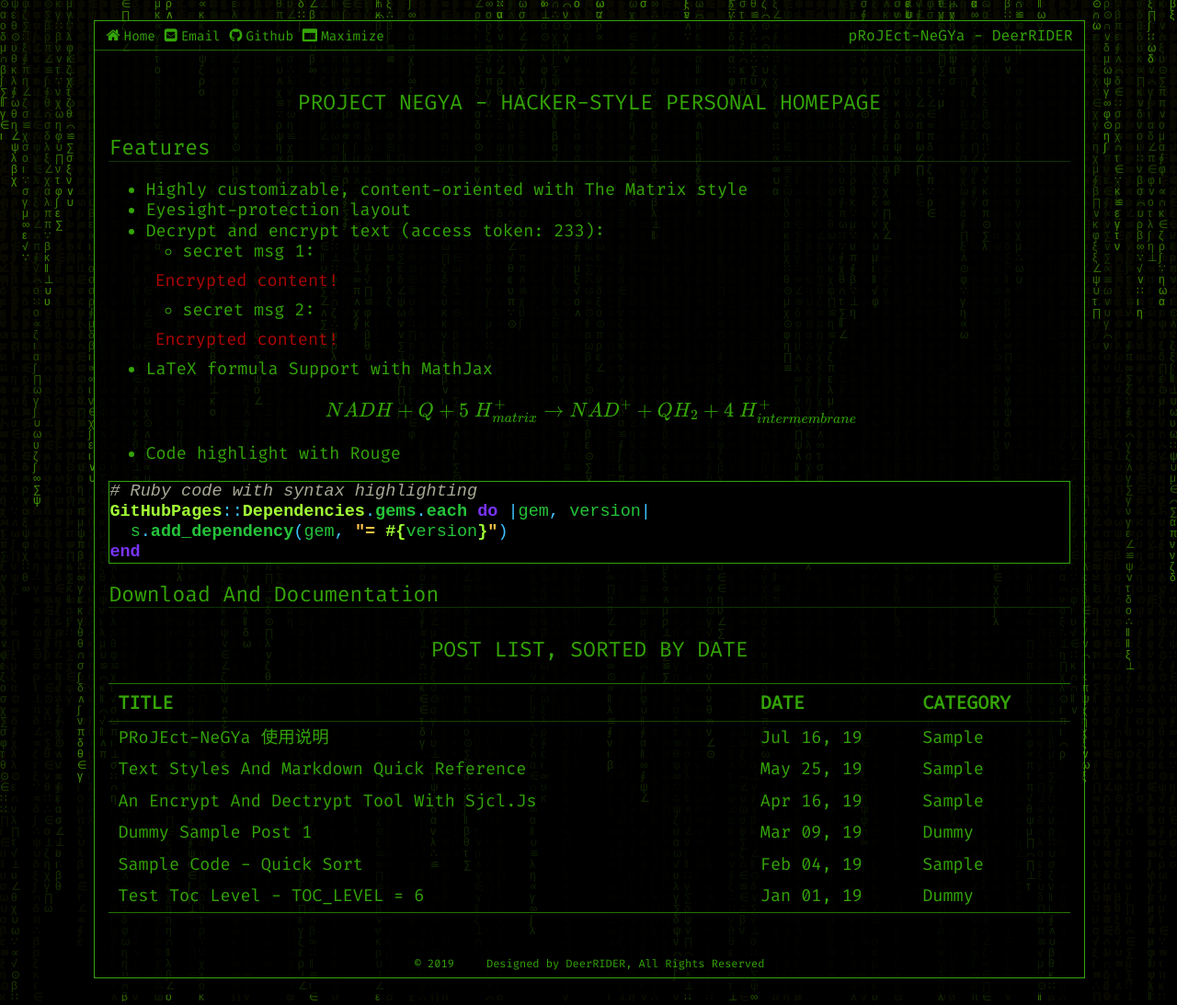
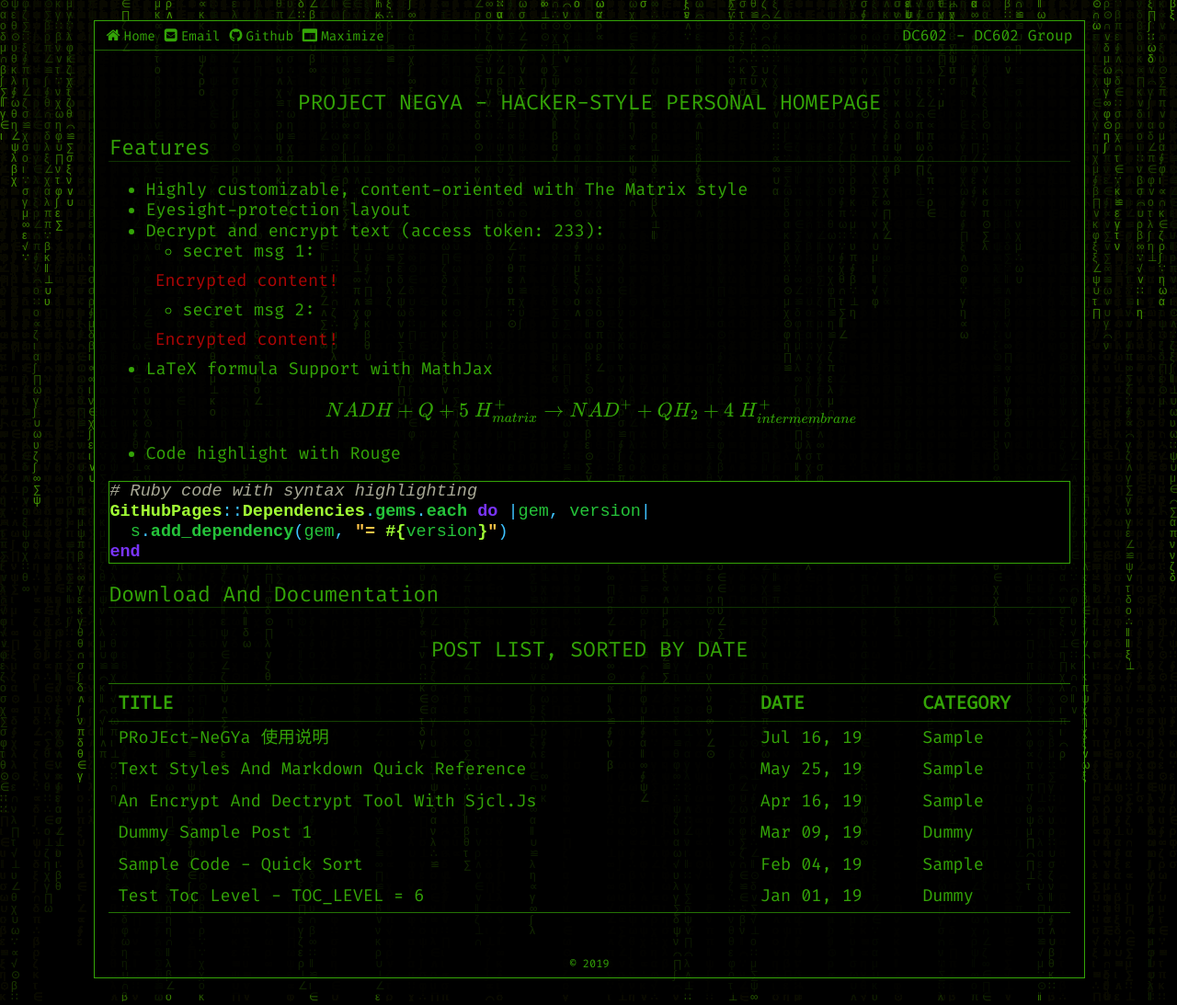
Before and after one commit to dc602/dc602-website, a Jekyll site: the page built from pages/index.md, in a window 1280 px wide. Shown: the whole page at 92% size. Built offline with Jekyll 4.4.1, drawn with Linux system fonts in a browser that asks for light colours; formulas are drawn with MathJax 3.

Commit message:
Another Thing

```diff
--- a/_config.yml
+++ b/_config.yml
@@ -1,20 +1,18 @@
 ## Settings
-title: pRoJEct-NeGYa
-owner: "DeerRIDER"
-url: "https://akiritsu.github.io"
-baseurl: "/pRoJEct-NeGYa"
+title: DC602
+owner: "DC602 Group"
+url: "https://www.dc602.com"
+baseurl: "/dc602-website"
 permalink: /:title/
 description: ""
-markdown: kramdown
+# markdown: kramdown
 webrick:
   headers:
     Access-Control-Allow-Origin: "*"
 ## Global Variables
-email: "akiritsu@outlook.com"
-github: "akiritsu/pRoJEct-NeGYa"
+#github: "akiritsu/pRoJEct-NeGYa"
 # path to: css/, fonts/, img/ and js/
 assets_path: "/assets" # i.e. "/assets"
-statement: "Designed by DeerRIDER, All Rights Reserved"
 # default max toc levels: 1 - 6 (h1 - h6)
 toc_level: 3
 # texts randomly displayed in background
```
